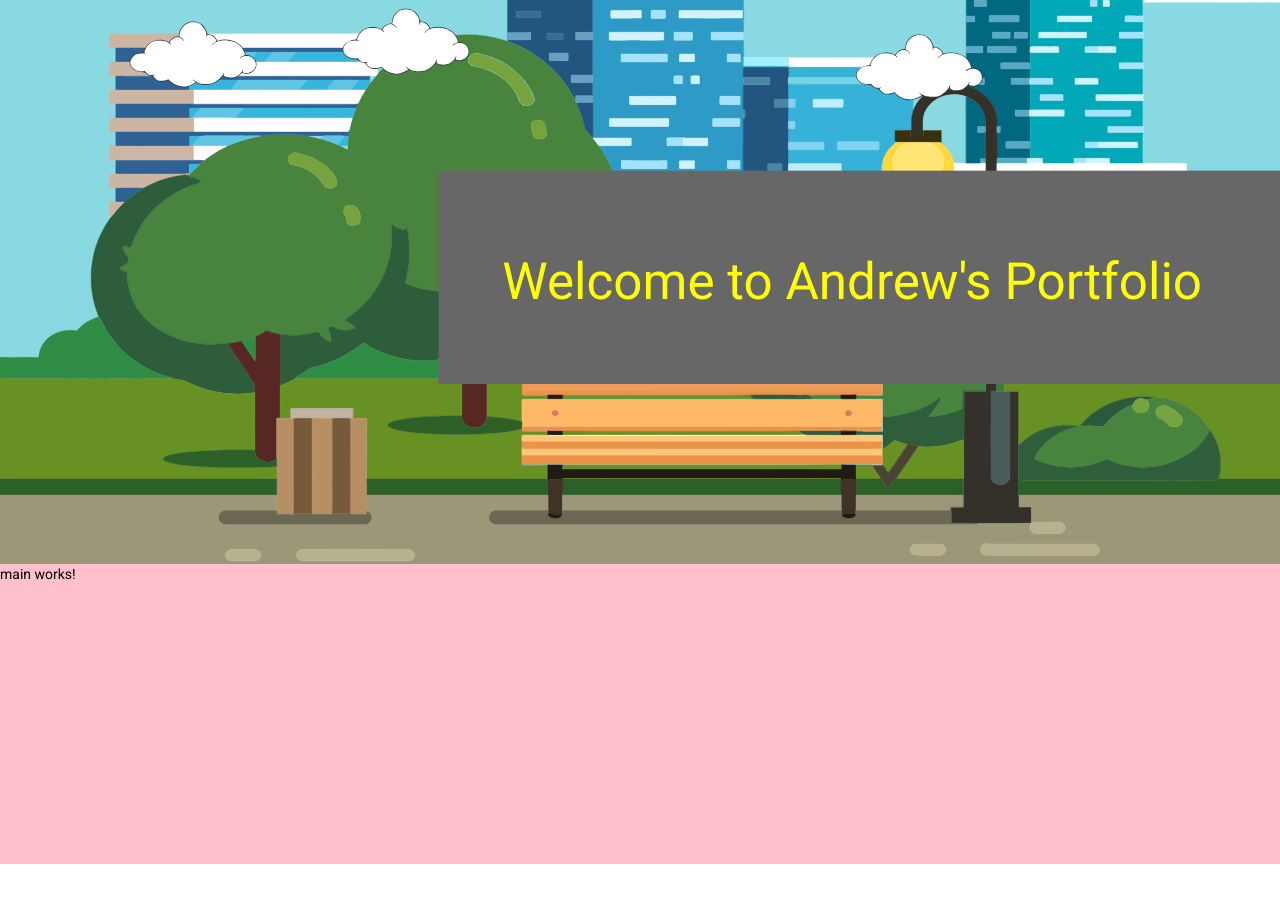
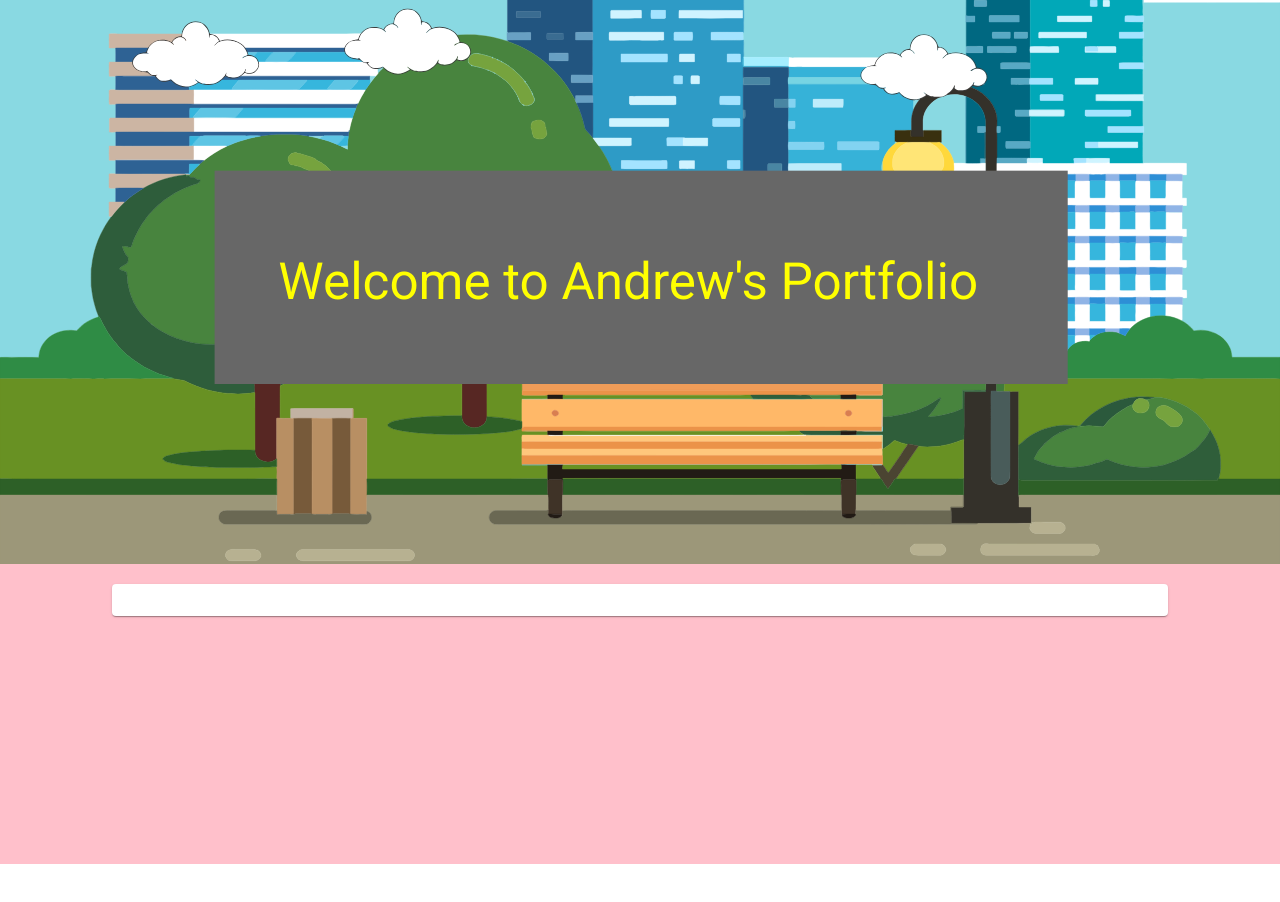
Before and after one commit to Milldrew/workspace-with-case-study, an Angular app: page / in a window 1280 px wide. Shown: the top 902 px of the page. Built offline with nearby package versions, Linux system fonts and the light colour scheme.

Commit message:
📅  | Fri Nov 25 19:25:14 EST 2022

```diff
--- /dev/null
+++ b/src/app/main/main-card/main-card.component.html
@@ -0,0 +1 @@
+<mat-card class="milldrew-main-mat-card"> </mat-card>
--- /dev/null
+++ b/src/app/main/main-card/main-card.component.ts
@@ -0,0 +1,15 @@
+import { Component, OnInit } from '@angular/core';
+
+@Component({
+  selector: 'milldrew-main-card',
+  templateUrl: './main-card.component.html',
+  styleUrls: ['./main-card.component.scss']
+})
+export class MainCardComponent implements OnInit {
+
+  constructor() { }
+
+  ngOnInit(): void {
+  }
+
+}
--- a/src/app/main/main.component.html
+++ b/src/app/main/main.component.html
@@ -1 +1 @@
-<p>main works!</p>
+<milldrew-main-card> </milldrew-main-card>
--- a/src/app/main/main.component.scss
+++ b/src/app/main/main.component.scss
@@ -1,5 +1,6 @@
 :host {
-  display: flex;
+  display: grid;
+  grid-template-columns: 1fr;
   width: 100%;
   height: 300px;
   background-color: pink;
--- a/src/styles.scss
+++ b/src/styles.scss
@@ -1,7 +1,6 @@
-
 // Custom Theming for Angular Material
 // For more information: https://material.angular.io/guide/theming
-@use '@angular/material' as mat;
+@use "@angular/material" as mat;
 // Plus imports for other components in your app.
 
 // Include the common styles for Angular Material. We include this here so that you only
@@ -13,20 +12,27 @@
 // (imported above). For each palette, you can optionally specify a default, lighter, and darker
 // hue. Available color palettes: https://material.io/design/color/
 $workspace-with-case-study-primary: mat.define-palette(mat.$indigo-palette);
-$workspace-with-case-study-accent: mat.define-palette(mat.$pink-palette, A200, A100, A400);
+$workspace-with-case-study-accent: mat.define-palette(
+  mat.$pink-palette,
+  A200,
+  A100,
+  A400
+);
 
 // The warn palette is optional (defaults to red).
 $workspace-with-case-study-warn: mat.define-palette(mat.$red-palette);
 
 // Create the theme object. A theme consists of configurations for individual
 // theming systems such as "color" or "typography".
-$workspace-with-case-study-theme: mat.define-light-theme((
-  color: (
-    primary: $workspace-with-case-study-primary,
-    accent: $workspace-with-case-study-accent,
-    warn: $workspace-with-case-study-warn,
+$workspace-with-case-study-theme: mat.define-light-theme(
+  (
+    color: (
+      primary: $workspace-with-case-study-primary,
+      accent: $workspace-with-case-study-accent,
+      warn: $workspace-with-case-study-warn,
+    ),
   )
-));
+);
 
 // Include theme styles for core and each component used in your app.
 // Alternatively, you can import and @include the theme mixins for each component
@@ -35,5 +41,20 @@ $workspace-with-case-study-theme: mat.define-light-theme((
 
 /* You can add global styles to this file, and also import other style files */
 
-html, body { height: 100%; }
-body { margin: 0; font-family: Roboto, "Helvetica Neue", sans-serif; }
+html,
+body {
+  height: 100%;
+}
+body {
+  margin: 0;
+  font-family: Roboto, "Helvetica Neue", sans-serif;
+}
+
+.milldrew-main-mat-card {
+  width: 80vw;
+  margin: auto;
+  margin: {
+    top: 20px;
+    bottom: 20px;
+  }
+}
```
Also changed, not shown: src/app/app.module.ts (+7 -7 lines), src/app/main/main-card/main-card.component.scss (added), 1 other file (tests, documents, lock files or other folders).
